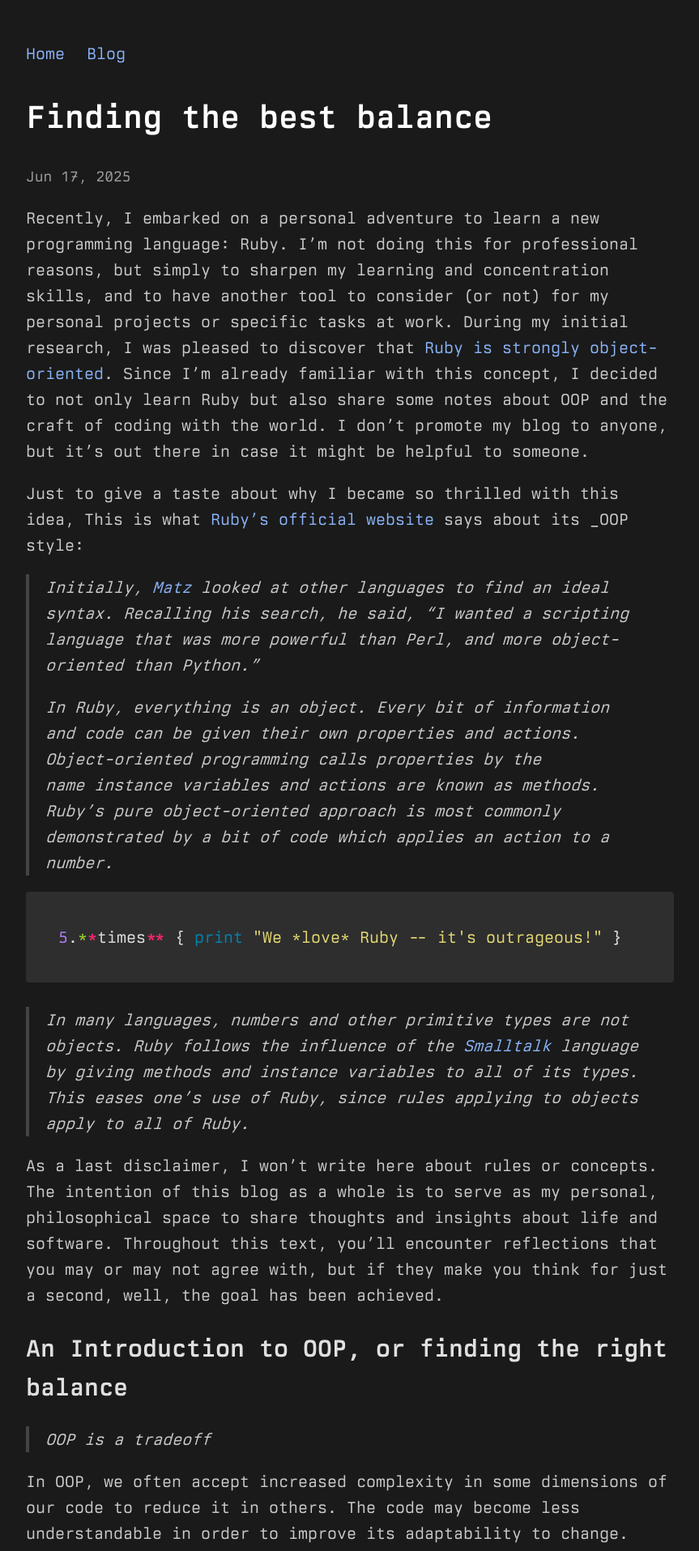
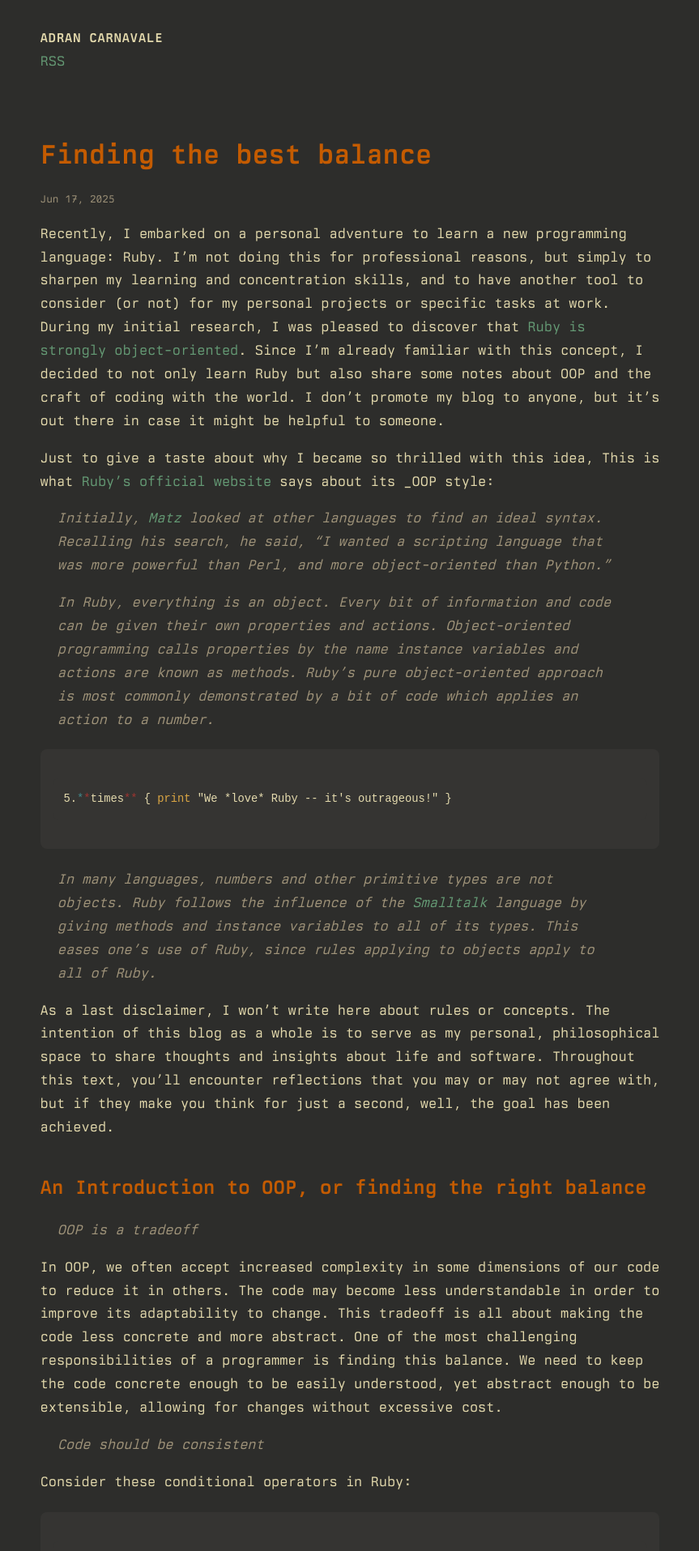
Before and after one commit to crnvl96/crnvl96.github.io, a Jekyll site: the page built from _posts/2025-06-17-finding-the-best-balance.md, in a window 1280 px wide. Shown: the top 1915 px of the page at 81% size, without its empty margins (208-1071 px from the left). Built offline with Jekyll 4.4.1, drawn with Linux system fonts in a browser that asks for light colours.

Commit message:
add gruvbox theme

```diff
--- a/_includes/navigation.html
+++ /dev/null
@@ -1,4 +0,0 @@
-<nav>
-	<a href="{{ "/" | relative_url }}">Home</a>
-	<a href="{{ "/blog" | relative_url }}">Blog</a>
-</nav>
--- a/_layouts/default.html
+++ b/_layouts/default.html
@@ -1,17 +1,23 @@
 <!doctype html>
-
 <html lang="en">
   <head>
     <meta charset="utf-8" />
     <title>{{ page.title | default: "crnvl96.dev" }}</title>
     <link rel="stylesheet" href="{{ "/assets/css/style.css" | relative_url }}">
+    <link rel="shortcut icon" href="{{ '/assets/images/profile.jpeg' | relative_url }}" type="image/jpeg">
     {%- feed_meta -%}
   </head>
   <body>
-    {% include navigation.html %}
-    <main>
-      {{ content }}
-    </main>
-    <script src="{{ "/assets/js/main.js" | relative_url }}"></script>
+    <div class="container">
+      <header class="site-header">
+        <a class="site-title" href="{{ "/" | relative_url }}">ADRAN CARNAVALE</a>
+        <nav>
+          <a href="{{ '/feed.xml' | relative_url }}">RSS</a>
+        </nav>
+      </header>
+      <main>
+        {{ content }}
+      </main>
+    </div>
   </body>
 </html>
--- a/_layouts/post.html
+++ b/_layouts/post.html
@@ -2,20 +2,12 @@
 layout: default
 ---
 
-<article>
-  <header>
-    <h1>{{ page.title }}</h1>
+<article class="post">
+  <header class="post-header">
+    <h1 class="post-title">{{ page.title }}</h1>
     <p class="post-meta">{{ page.date | date: "%b %-d, %Y" }}</p>
   </header>
-  <div>
+  <div class="post-content">
     {{ content }}
   </div>
-
-  <nav class="post-nav">
-    <a href="{{ "/" | relative_url }}">← Home</a>
-    <a href="{{ "/blog/" | relative_url }}">← Blog</a>
-  </nav>
-
 </article>
-
-<button id="back-to-top" title="Back to top">↑</button>
--- a/assets/css/style.scss
+++ b/assets/css/style.scss
@@ -1,229 +1,192 @@
 ---
 ---
 
+// --- 1. Global Custom Properties (Gruvbox Dark Theme) ---
+:root {
+  // Gruvbox palette in OKLCH
+  --lch-bg: 29.6% 0.003 98;    // #282828
+  --lch-bg-soft: 32.5% 0.004 88; // #32302f
+  --lch-fg: 88.5% 0.06 97;     // #ebdbb2
+  --lch-gray: 67% 0.04 87;      // #a89984
+  --lch-orange: 59% 0.16 52;    // #d65d0e
+  --lch-aqua: 64% 0.08 153;     // #689d6a
+  --lch-blue: 58% 0.07 197;     // #458588
+  --lch-red: 48% 0.14 26;       // #cc241d
+  --lch-yellow: 76% 0.13 80;    // #d79921
+  --lch-green: 62% 0.11 110;     // #98971a
+  --lch-purple: 58% 0.11 346;    // #b16286
+
+  // Abstracted UI properties
+  --color-background: oklch(var(--lch-bg));
+  --color-text: oklch(var(--lch-fg));
+  --color-text-light: oklch(var(--lch-gray));
+  --color-primary: oklch(var(--lch-orange));
+  --color-link: oklch(var(--lch-aqua));
+  --color-border: oklch(from var(--lch-bg) l += 5%);
+  --color-card-bg: oklch(var(--lch-bg-soft));
+
+  // Layout & Typography
+  --font-family-base: "Berkeley Mono", "Input Mono", monospace;
+  --max-width: 75ch;
+  --border-radius: 8px;
+}
+
+// --- 2. Font Faces ---
 @font-face {
   font-family: "Berkeley Mono";
   src: url("../fonts/Berkeley Mono/BerkeleyMono-Regular.ttf") format("truetype");
   font-weight: normal;
-  font-style: normal;
+  font-display: swap;
 }
-
 @font-face {
   font-family: "Berkeley Mono";
   src: url("../fonts/Berkeley Mono/BerkeleyMono-Bold.ttf") format("truetype");
   font-weight: bold;
-  font-style: normal;
+  font-display: swap;
 }
 
-@font-face {
-  font-family: "Berkeley Mono";
-  src: url("../fonts/Berkeley Mono/BerkeleyMono-Oblique.ttf") format("truetype");
-  font-weight: normal;
-  font-style: italic;
+// --- 3. Base & Typography ---
+body {
+  background-color: var(--color-background);
+  color: var(--color-text);
+  font-family: var(--font-family-base);
+  line-height: 1.7;
+  font-size: 17px;
+  margin: 0;
+  padding: 0;
 }
 
-@font-face {
-  font-family: "Berkeley Mono";
-  src: url("../fonts/Berkeley Mono/BerkeleyMono-Bold-Oblique.ttf") format("truetype");
-  font-weight: bold;
-  font-style: italic;
+.container {
+  max-width: var(--max-width);
+  margin-inline: auto;
+  padding-inline: 1.5rem;
 }
 
-body {
-  background-color: #1a1a1a;
-  color: #e0e0e0;
-  font-family: "Berkeley Mono",
-    -apple-system, BlinkMacSystemFont, "Segoe UI", Roboto, Oxygen-Sans,
-    Ubuntu, Cantarell, "Helvetica Neue", sans-serif;
-  max-width: 800px;
-  margin: 50px auto 0 auto;
-  padding: 0 20px;
-  line-height: 1.6;
-  font-size: 20px;
+h1, h2, h3, h4, h5, h6 {
+  color: var(--color-primary);
+  font-weight: bold;
+  margin-block: 2.5rem 1rem;
 }
 
-h1, strong, b {
+h1 { font-size: clamp(1.7rem, 5vw, 2.1rem); }
+h2 { font-size: 1.5rem; }
+
+a {
+  color: var(--color-link);
+  text-decoration: none;
+}
+
+// --- 4. Layout & Components ---
+.site-header {
+  padding-block: 2rem;
+  margin-block-end: 2rem;
+
+  .site-title {
+    font-size: 1rem;
+    font-weight: bold;
+    letter-spacing: 0.5px;
+    color: var(--color-text);
+  }
+}
+
+.home-header {
+  text-align: center;
+  margin-block-end: 4rem;
+
+  .profile-image {
+    inline-size: 96px;
+    block-size: 96px;
+    border-radius: 50%;
+    border: 3px solid var(--color-border);
+    box-shadow: 0 3px 18px oklch(var(--color-shadow) / 0.2);
+    margin-block-end: 1.25rem;
+  }
+  p {
+    font-size: 1rem;
+    color: var(--color-text-light);
+    max-width: 60ch;
+    margin-inline: auto;
+  }
+}
+
+.post-list {
+  list-style: none;
+  padding: 0;
+  margin: 0;
+  display: grid;
+  gap: 1.5rem;
+}
+
+.post-card {
+  --card-border-color: var(--color-border);
+  position: relative;
+  display: block;
+  background: var(--color-card-bg);
+  border: 1px solid var(--card-border-color);
+  border-radius: var(--border-radius);
+  padding: 1.5rem;
+  text-decoration: none;
+  transition: border-color 150ms ease-out;
+
+  .post-link::after {
+    content: '';
+    position: absolute;
+    inset: 0;
+  }
+}
+
+.post-meta {
+  font-size: 0.8rem;
+  color: var(--color-text-light);
+  margin-block-end: 0.25rem;
+}
+
+.post-link {
+  font-size: 1.2rem;
+  color: var(--color-text);
   font-weight: bold;
 }
 
-em, i {
-  font-style: italic;
+.post-excerpt {
+  margin-block-start: 0.5rem;
+  font-size: 0.95rem;
+  color: var(--color-text-light);
 }
 
-h1 {
-  font-size: 40px;
-  color: #ffffff;
-  margin: 0 0 28px 0;
+.post-content {
+  blockquote {
+    border-inline-start: 3px solid var(--color-border);
+    padding-inline-start: 1.25em;
+    margin-inline-start: 0;
+    font-style: italic;
+    color: var(--color-text-light);
+  }
 }
 
-h2 a,
-p,
-blockquote {
-  color: #cccccc;
+// --- 5. Feature Queries ---
+@media (any-hover: hover) {
+  a:hover {
+    text-decoration: underline;
+  }
+  .post-card:hover {
+    --card-border-color: var(--color-link);
+  }
 }
 
-h1, strong, b {
-  font-weight: bold;
+// --- 6. Syntax Highlighting (Gruvbox) ---
+.highlight {
+  background: var(--color-card-bg);
+  border-radius: var(--border-radius);
+  padding: 1em;
+  margin-block: 1.5em;
+  overflow-x: auto;
+  font-size: 0.9em;
+
+  .c, .cm, .cp, .c1, .cs { color: oklch(var(--lch-gray)); font-style: italic; }
+  .k, .o, .kc, .kd, .kp, .kr, .nt { color: oklch(var(--lch-red)); }
+  .kt, .nb { color: oklch(var(--lch-yellow)); }
+  .m { color: oklch(var(--lch-purple)); }
+  .s { color: oklch(var(--lch-green)); }
+  .na, .nf, .nc { color: oklch(var(--lch-blue)); }
+  .no, .nv, .vc, .vg, .vi { color: oklch(var(--lch-aqua)); }
 }
-
-li {
-  list-style-type: none;
-  line-height: 150%;
-  margin-bottom: 10px;
-}
-
-a:link,
-a:visited {
-  color: #8ab4f8;
-  text-decoration: none;
-  transition: color 0.2s ease;
-}
-
-a:hover,
-a:active {
-  color: #ffffff;
-  text-decoration: underline;
-}
-
-nav {
-  margin-bottom: 30px;
-}
-
-nav a {
-  margin-right: 15px;
-}
-
-/* Post Content Styles */
-article ul {
-  padding-left: 2em;
-}
-
-article li {
-  list-style-type: disc;
-}
-
-blockquote {
-  border-left: 4px solid #444;
-  padding-left: 1em;
-  margin-left: 0;
-  font-style: italic;
-}
-
-/* Post Meta Date */
-.post-meta {
-  font-size: 18px;
-  color: #a0a0a0;
-}
-
-/* Post Navigation */
-.post-nav {
-  margin-top: 3em;
-  display: flex;
-  justify-content: space-between;
-}
-
-/* Back to Top Button */
-#back-to-top {
-  display: none;
-  position: fixed;
-  bottom: 20px;
-  right: 30px;
-  z-index: 99;
-  border: none;
-  outline: none;
-  background-color: #8ab4f8;
-  color: #1a1a1a;
-  cursor: pointer;
-  padding: 10px 15px;
-  border-radius: 50%;
-  font-size: 20px;
-}
-
-#back-to-top:hover {
-  background-color: #ffffff;
-}
-
-.post-list {
-  padding: 0;
-  margin: 0;
-}
-
-.post-link {
-  font-size: 28px;
-}
-
-code, pre {
-  font-family: "Berkeley Mono", monospace;
-}
-
-.highlight {
-  background: #2e2e2e;
-  padding: 1em;
-  border-radius: 4px;
-  margin-bottom: 1.5em;
-  overflow: auto;
-}
-
-.highlight pre {
-  margin: 0;
-}
-
-.highlight .c { color: #999; } /* Comment */
-.highlight .err { color: #a61717; background-color: #e3d2d2; } /* Error */
-.highlight .k { color: #f92672; } /* Keyword */
-.highlight .o { color: #f92672; font-weight: bold; } /* Operator */
-.highlight .cm { color: #999; } /* Comment.Multiline */
-.highlight .cp { color: #999; font-weight: bold; } /* Comment.Preproc */
-.highlight .c1 { color: #999; } /* Comment.Single */
-.highlight .cs { color: #999; font-weight: bold; font-style: italic; } /* Comment.Special */
-.highlight .gd { color: #000; background-color: #fdd; } /* Generic.Deleted */
-.highlight .gd .x { color: #000; background-color: #faa; } /* Generic.Deleted.Specific */
-.highlight .ge { font-style: italic; } /* Generic.Emph */
-.highlight .gr { color: #a00; } /* Generic.Error */
-.highlight .gh { color: #999; } /* Generic.Heading */
-.highlight .gi { color: #000; background-color: #dfd; } /* Generic.Inserted */
-.highlight .gi .x { color: #000; background-color: #afa; } /* Generic.Inserted.Specific */
-.highlight .go { color: #888; } /* Generic.Output */
-.highlight .gp { color: #555; } /* Generic.Prompt */
-.highlight .gs { font-weight: bold; } /* Generic.Strong */
-.highlight .gu { color: #aaa; } /* Generic.Subheading */
-.highlight .gt { color: #a00; } /* Generic.Traceback */
-.highlight .kc { color: #f92672; } /* Keyword.Constant */
-.highlight .kd { color: #f92672; } /* Keyword.Declaration */
-.highlight .kp { color: #f92672; } /* Keyword.Pseudo */
-.highlight .kr { color: #f92672; } /* Keyword.Reserved */
-.highlight .kt { color: #458; } /* Keyword.Type */
-.highlight .m { color: #ae81ff; } /* Literal.Number */
-.highlight .s { color: #e6db74; } /* Literal.String */
-.highlight .na { color: #a6e22e; } /* Name.Attribute */
-.highlight .nb { color: #0086b3; } /* Name.Builtin */
-.highlight .nc { color: #a6e22e; } /* Name.Class */
-.highlight .no { color: #66d9ef; } /* Name.Constant */
-.highlight .ni { color: #800080; } /* Name.Entity */
-.highlight .ne { color: #a6e22e; } /* Name.Exception */
-.highlight .nf { color: #a6e22e; } /* Name.Function */
-.highlight .nn { color: #555; } /* Name.Namespace */
-.highlight .nt { color: #f92672; } /* Name.Tag */
-.highlight .nv { color: #66d9ef; } /* Name.Variable */
-.highlight .ow { font-weight: bold; } /* Operator.Word */
-.highlight .w { color: #bbb; } /* Text.Whitespace */
-.highlight .mf { color: #ae81ff; } /* Literal.Number.Float */
-.highlight .mh { color: #ae81ff; } /* Literal.Number.Hex */
-.highlight .mi { color: #ae81ff; } /* Literal.Number.Integer */
-.highlight .mo { color: #ae81ff; } /* Literal.Number.Oct */
-.highlight .sb { color: #e6db74; } /* Literal.String.Backtick */
-.highlight .sc { color: #e6db74; } /* Literal.String.Char */
-.highlight .sd { color: #e6db74; } /* Literal.String.Doc */
-.highlight .s2 { color: #e6db74; } /* Literal.String.Double */
-.highlight .se { color: #e6db74; } /* Literal.String.Escape */
-.highlight .sh { color: #e6db74; } /* Literal.String.Heredoc */
-.highlight .si { color: #e6db74; } /* Literal.String.Interpol */
-.highlight .sx { color: #e6db74; } /* Literal.String.Other */
-.highlight .sr { color: #009926; } /* Literal.String.Regex */
-.highlight .s1 { color: #e6db74; } /* Literal.String.Single */
-.highlight .ss { color: #990073; } /* Literal.String.Symbol */
-.highlight .bp { color: #999; } /* Name.Builtin.Pseudo */
-.highlight .vc { color: #66d9ef; } /* Name.Variable.Class */
-.highlight .vg { color: #66d9ef; } /* Name.Variable.Global */
-.highlight .vi { color: #66d9ef; } /* Name.Variable.Instance */
-.highlight .il { color: #ae81ff; } /* Literal.Number.Integer.Long */
--- a/assets/js/main.js
+++ /dev/null
@@ -1,18 +0,0 @@
-let backToTopBtn = document.getElementById("back-to-top");
-
-if (backToTopBtn) {
-  window.addEventListener("scroll", () => {
-    if (window.scrollY > 200) {
-      backToTopBtn.style.display = "block";
-    } else {
-      backToTopBtn.style.display = "none";
-    }
-  });
-
-  backToTopBtn.addEventListener("click", () => {
-    window.scrollTo({
-      top: 0,
-      behavior: "smooth",
-    });
-  });
-}
```
Also changed, not shown: _layouts/home.html (added, +28 -0 lines), pages/blog.md (deleted, +0 -16 lines), pages/index.md (+2 -10 lines), assets/images/profile.jpeg (added).
